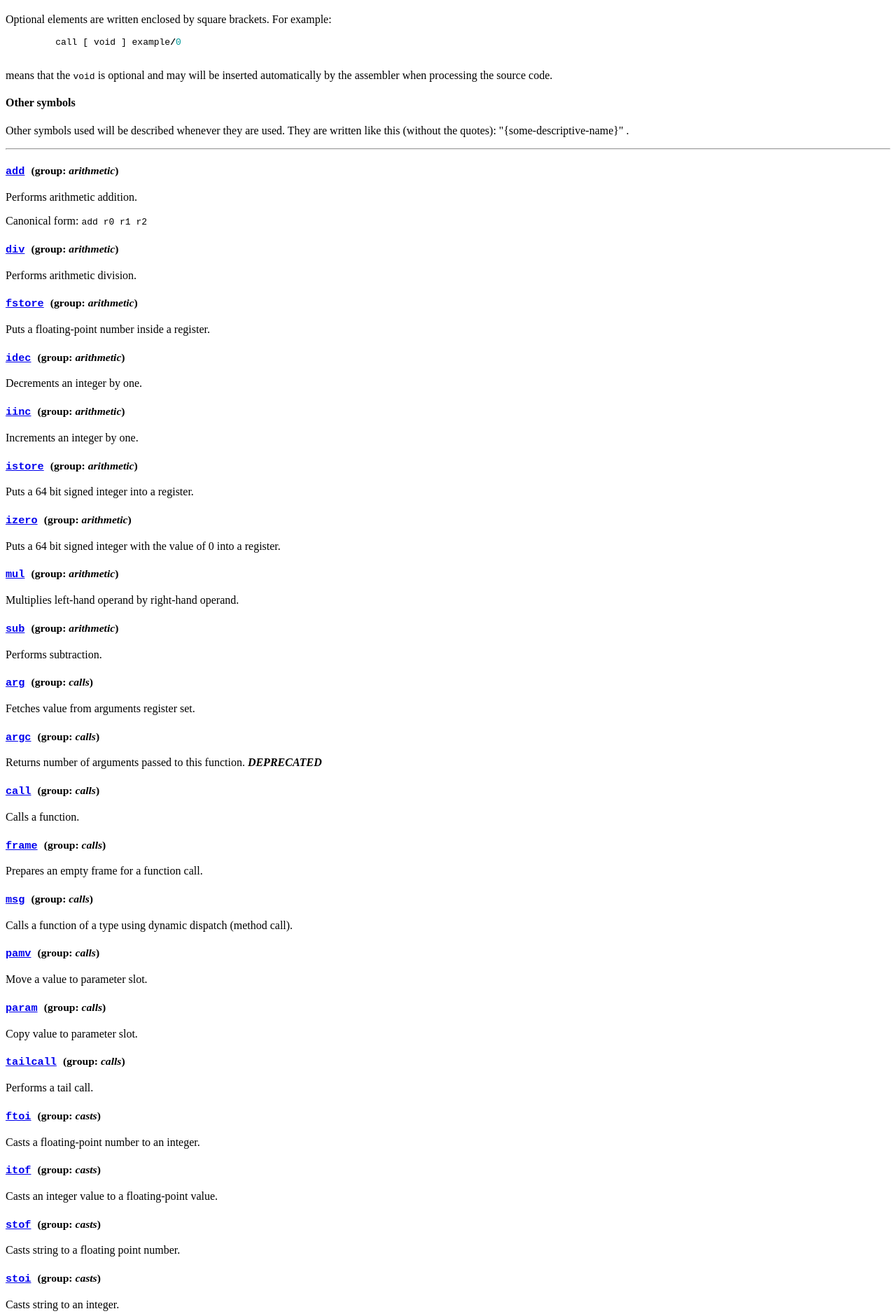
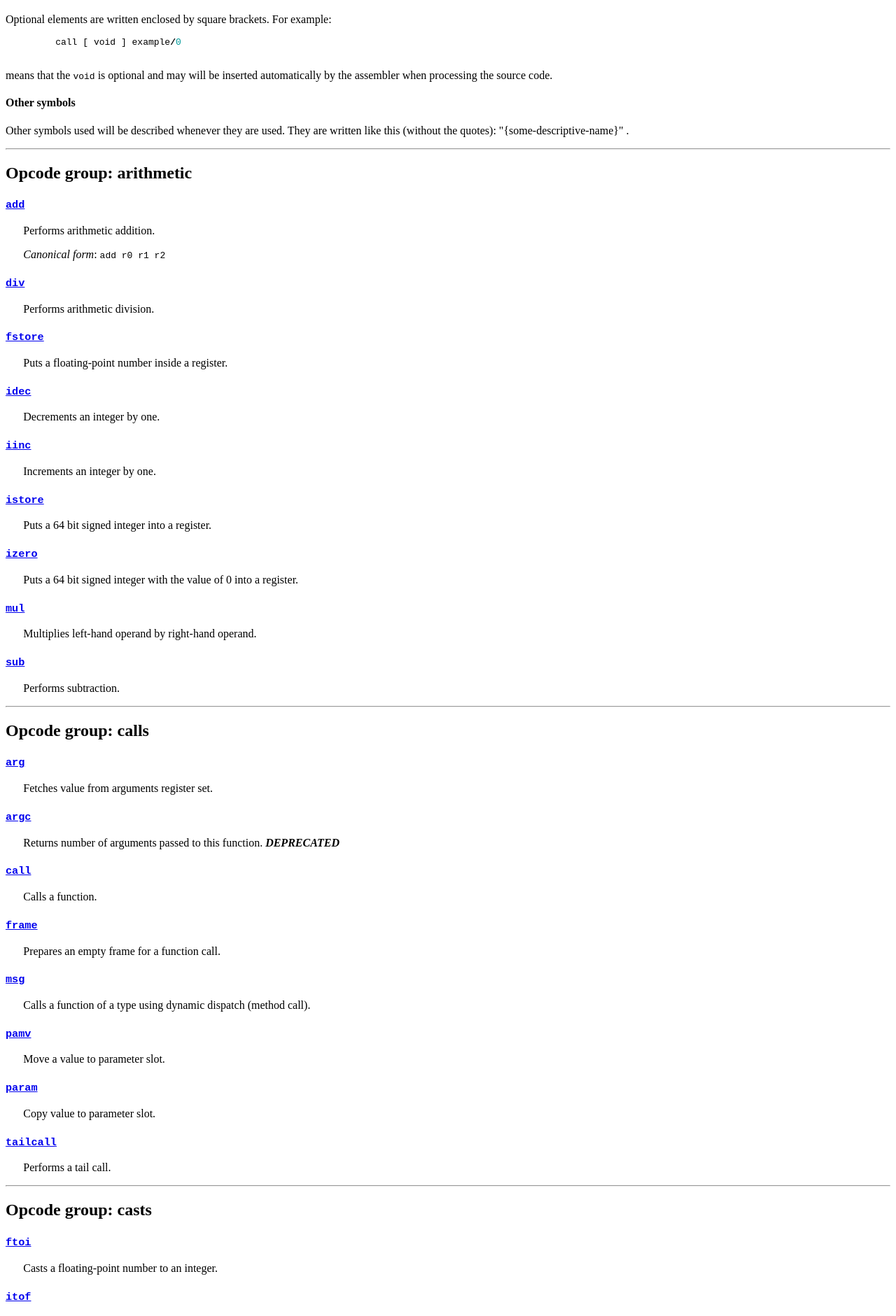
Before and after one commit to marekjm/docs.viuavm.org, a Jekyll site: the page built from isa.html, in a window 1280 px wide. Shown: the part 1090-2971 px from the top of the page at 70% size. Built offline with Jekyll 4.4.1, drawn with Linux system fonts in a browser that asks for light colours; some of the changed text lies outside the part shown.

Commit message:
Better layout for opcode groups

```diff
--- a/isa.html
+++ b/isa.html
@@ -106,16 +106,35 @@ layout: default
 
 <hr>
 
+<style>
+.indent {
+    margin-left: 2%;
+}
+</style>
+
 {% assign sorted_isa = site.isa | sort:"isa_group" %}
+{% for art in sorted_isa %}
 
-{% for art in sorted_isa %}
+{% assign current_isa_group = art.isa_group %}
+
+{% if current_isa_group != previous_isa_group %}
+{% unless forloop.first %}
+<hr>
+{% endunless %}
+<h2> Opcode group: {{ art.isa_group }} </h2>
+{% endif %}
+
 <section class="chapter">
-    <h3> <code> <a href="{{ art.url }}">{{ art.title }}</a> </code> <small>(group: <em>{{ art.isa_group }}</em>)</small> </h3>
+    <h3> <code> <a href="{{ art.url }}">{{ art.title }}</a> </code></h3>
 
-    <p class="summary"> {{ art.summary }} </p>
+    <div class="indent">
+        <p class="summary"> {{ art.summary }} </p>
 
-    {% if art.canonical_form %}
-    <p> Canonical form: <code>{{ art.canonical_form }}</code> </p>
-    {% endif %}
+        {% if art.canonical_form %}
+        <p> <em>Canonical form</em>: <code>{{ art.canonical_form }}</code> </p>
+        {% endif %}
+    </div>
 </section>
+
+{% assign previous_isa_group = current_isa_group %}
 {% endfor %}
```
